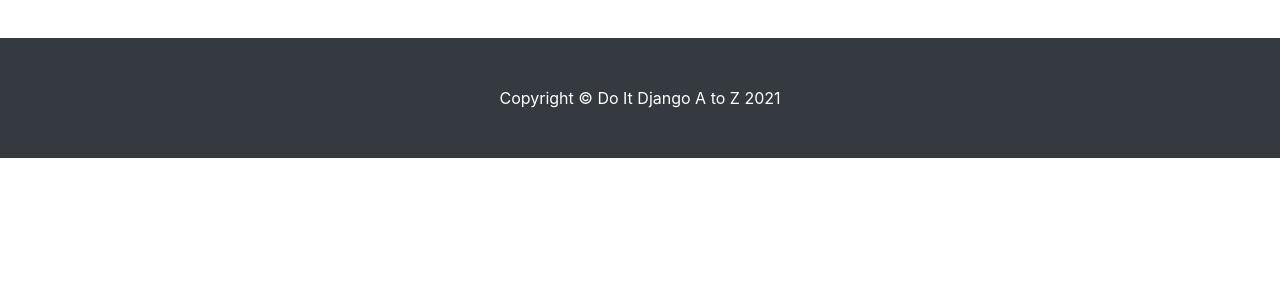
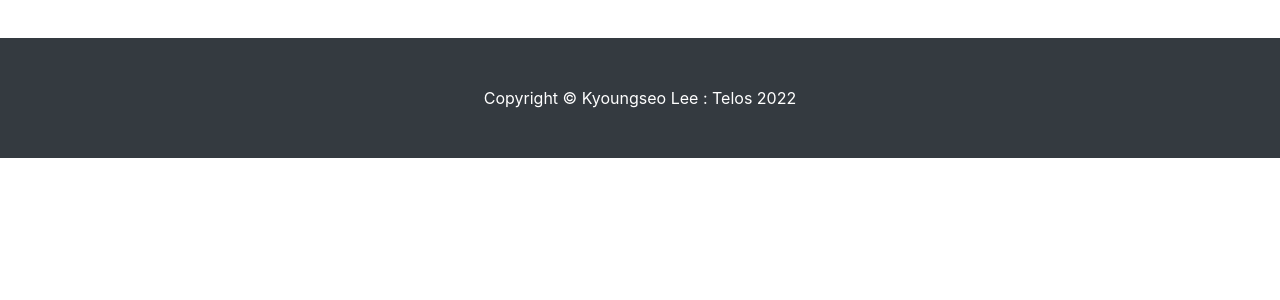
Before and after one commit to Telos0/myBlogDjango, a Django app: page /blog/ in a window 1280 px wide. Shown: the part 414-714 px from the top of the page. Run offline with Django 4.2, Linux system fonts and the light colour scheme; data that the repository does not hold is empty; some libraries are stand-ins or nearby versions.

Commit message:
footer change

```diff
--- a/blog/templates/blog/post_list.html
+++ b/blog/templates/blog/post_list.html
@@ -169,7 +169,7 @@
     <footer class="py-5 bg-dark">
         <div class="container">
             <p class="m-0 text-center text-white">
-                Copyright &copy; Do It Django A to Z 2021
+                Copyright &copy; Kyoungseo Lee : Telos 2022
             </p>
         </div>
         <!-- /.container -->
```
